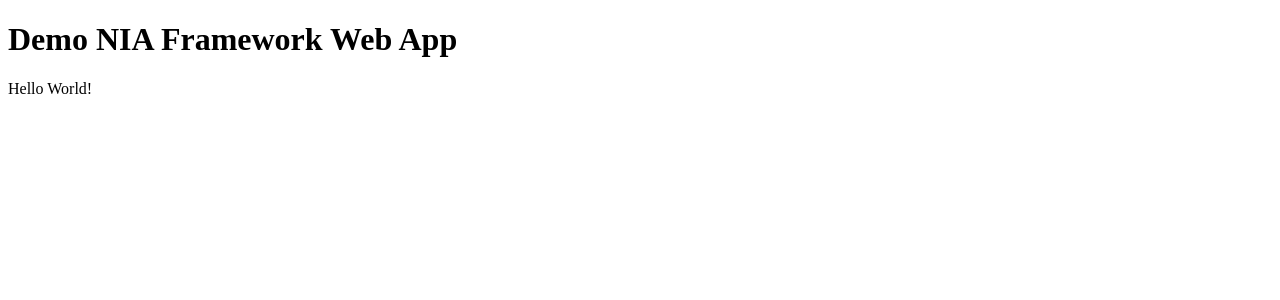
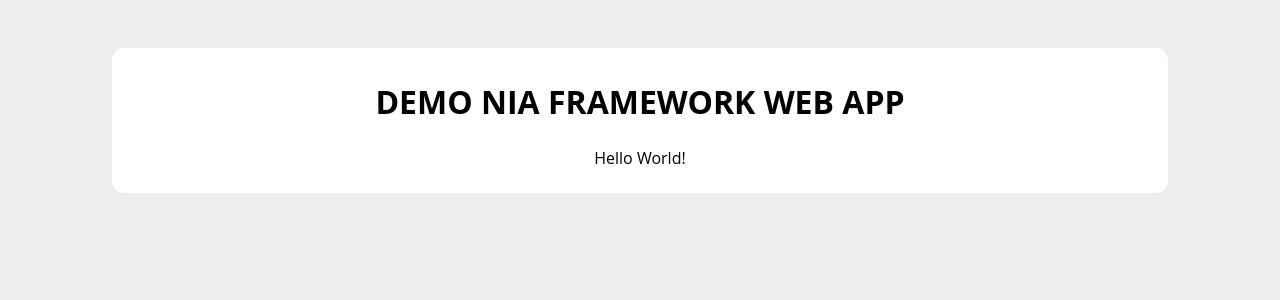
Before and after one commit to dgonzalez55/NIA-Framework, a PHP site: page / in a window 1280 px wide. Shown: the top 300 px of the page. Run offline with PHP 8.4, Linux system fonts and the light colour scheme.

Commit message:
Afegits alguns assets i fitxers a emplenar a mode de base.

```diff
--- a/app/views/layouts/html.php
+++ b/app/views/layouts/html.php
@@ -4,8 +4,8 @@
         <meta charset="UTF-8" />
         <meta name="viewport" content="initial-scale=1, maximum-scale=1">
         <title>NIA Web App</title>
-        <!--<link rel="stylesheet" type="text/css" href="assets/css/main.css" />-->
-        <!--<link rel="icon" href="assets/img/icon.jpg" />-->
+        <link rel="stylesheet" type="text/css" href="/assets/css/main.css" />
+        <link rel="icon" href="/assets/img/favicon.ico" />
     </head>
     <body>
         <div id="pagewrapper">
--- /dev/null
+++ b/db/database.sql
@@ -0,0 +1 @@
+-- PUT YOUR SQL SCHEMA CODE HERE
```
Also changed, not shown: public/assets/css/main.css (added), public/assets/doc/README.MD (added), public/assets/img/favicon.ico (added), public/assets/js/main.js (added).
